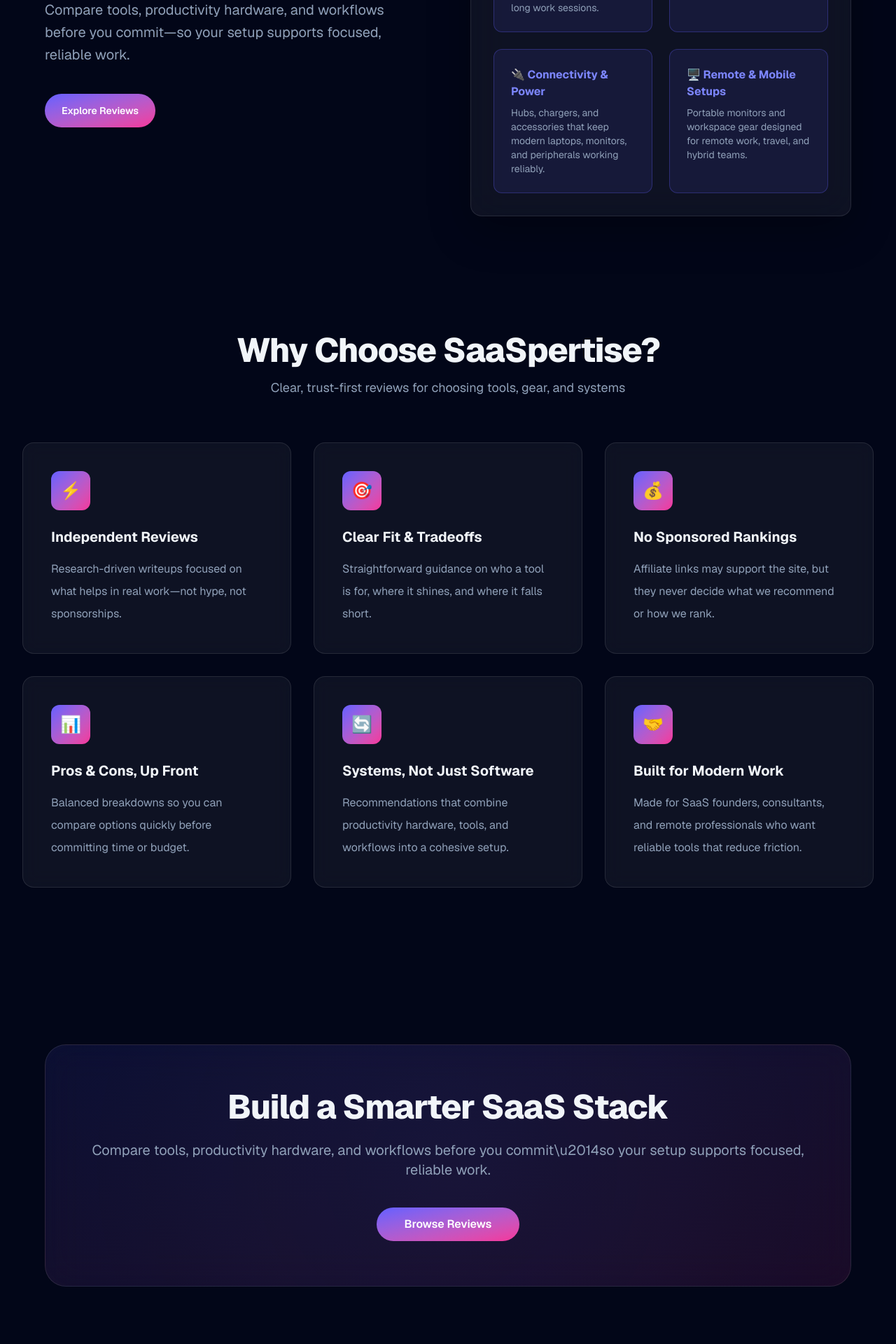
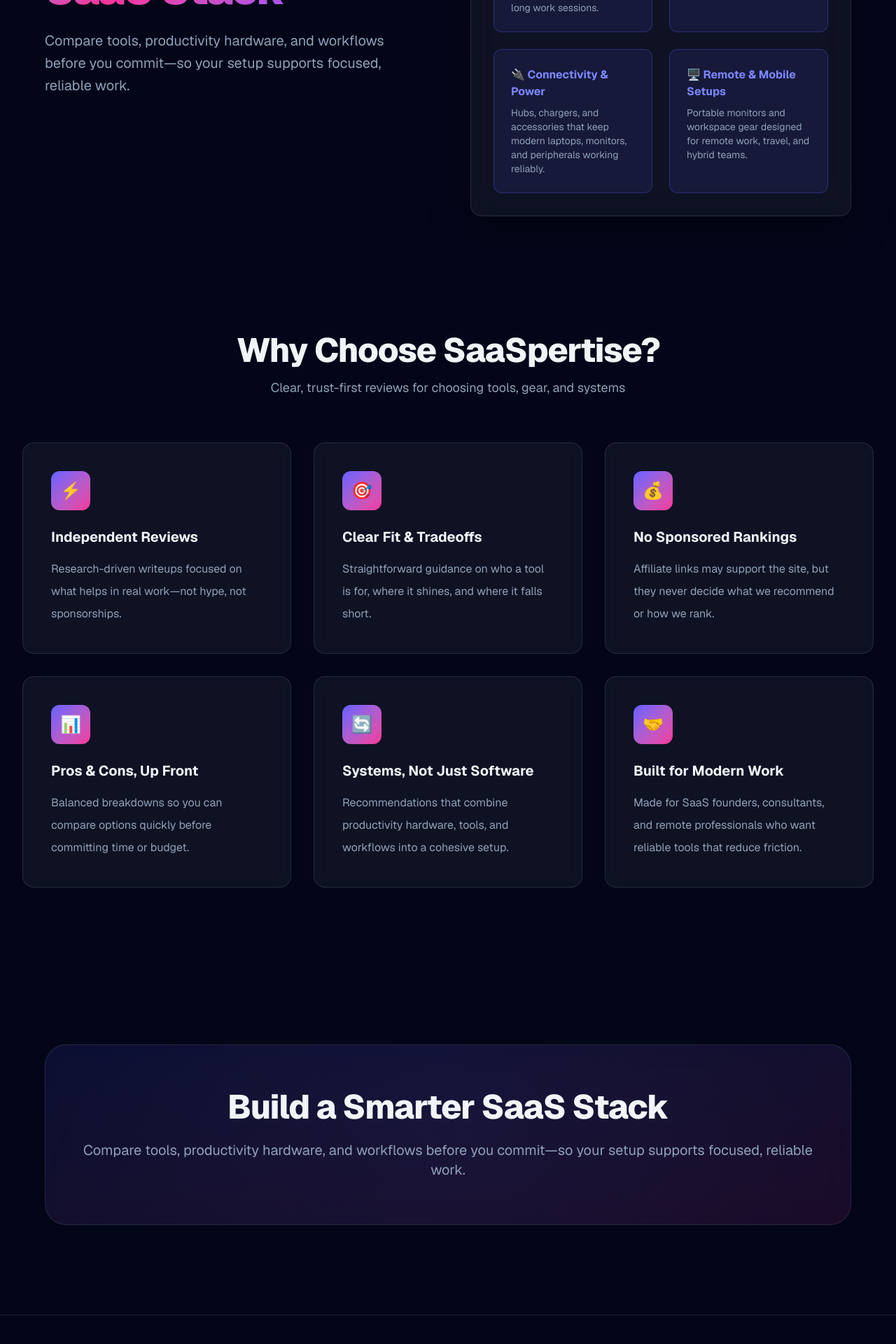
Before and after one commit to PatchLore/saaspertise, a Next.js app in the folder web/: page / in a window 1280 px wide. Shown: the part 420-2340 px from the top of the page at 70% size. Built offline with nearby package versions, Linux system fonts and the light colour scheme.

Commit message:
Remove Browse Reviews CTA and clean hero copy

```diff
--- a/web/app/page.tsx
+++ b/web/app/page.tsx
@@ -133,18 +133,10 @@ export default function Home() {
                     SaaS Stack
                   </span>
                 </h1>
-                <p className="mb-10 text-pretty text-lg leading-8 text-slate-400 sm:text-xl">
+                <p className="mb-0 text-pretty text-lg leading-8 text-slate-400 sm:text-xl">
                   Compare tools, productivity hardware, and workflows before you
                   commit—so your setup supports focused, reliable work.
                 </p>
-                <div className="flex flex-col gap-4 sm:flex-row sm:justify-center lg:justify-start">
-                  <Link
-                    href="/gear"
-                    className="inline-flex h-12 items-center justify-center rounded-full bg-gradient-to-br from-indigo-500 to-pink-500 px-6 text-sm font-semibold text-white transition-all duration-300 hover:-translate-y-0.5 hover:shadow-[0_10px_30px_rgba(99,102,241,0.4)]"
-                  >
-                    Explore Reviews
-                  </Link>
-                </div>
               </div>
 
               <div className="relative">
@@ -265,16 +257,10 @@ export default function Home() {
                 <h2 className="mb-6 text-3xl font-extrabold tracking-tight sm:text-5xl">
                   Build a Smarter SaaS Stack
                 </h2>
-                <p className="mb-10 text-lg text-slate-400 sm:text-xl">
+                <p className="mb-0 text-lg text-slate-400 sm:text-xl">
                   Compare tools, productivity hardware, and workflows before you
-                  commit\u2014so your setup supports focused, reliable work.
+                  commit—so your setup supports focused, reliable work.
                 </p>
-                <Link
-                  href="/gear"
-                  className="inline-flex h-12 items-center justify-center rounded-full bg-gradient-to-br from-indigo-500 to-pink-500 px-10 text-base font-semibold text-white transition-all duration-300 hover:-translate-y-0.5 hover:shadow-[0_10px_30px_rgba(99,102,241,0.4)]"
-                >
-                  Browse Reviews
-                </Link>
               </div>
             </div>
           </div>
```
